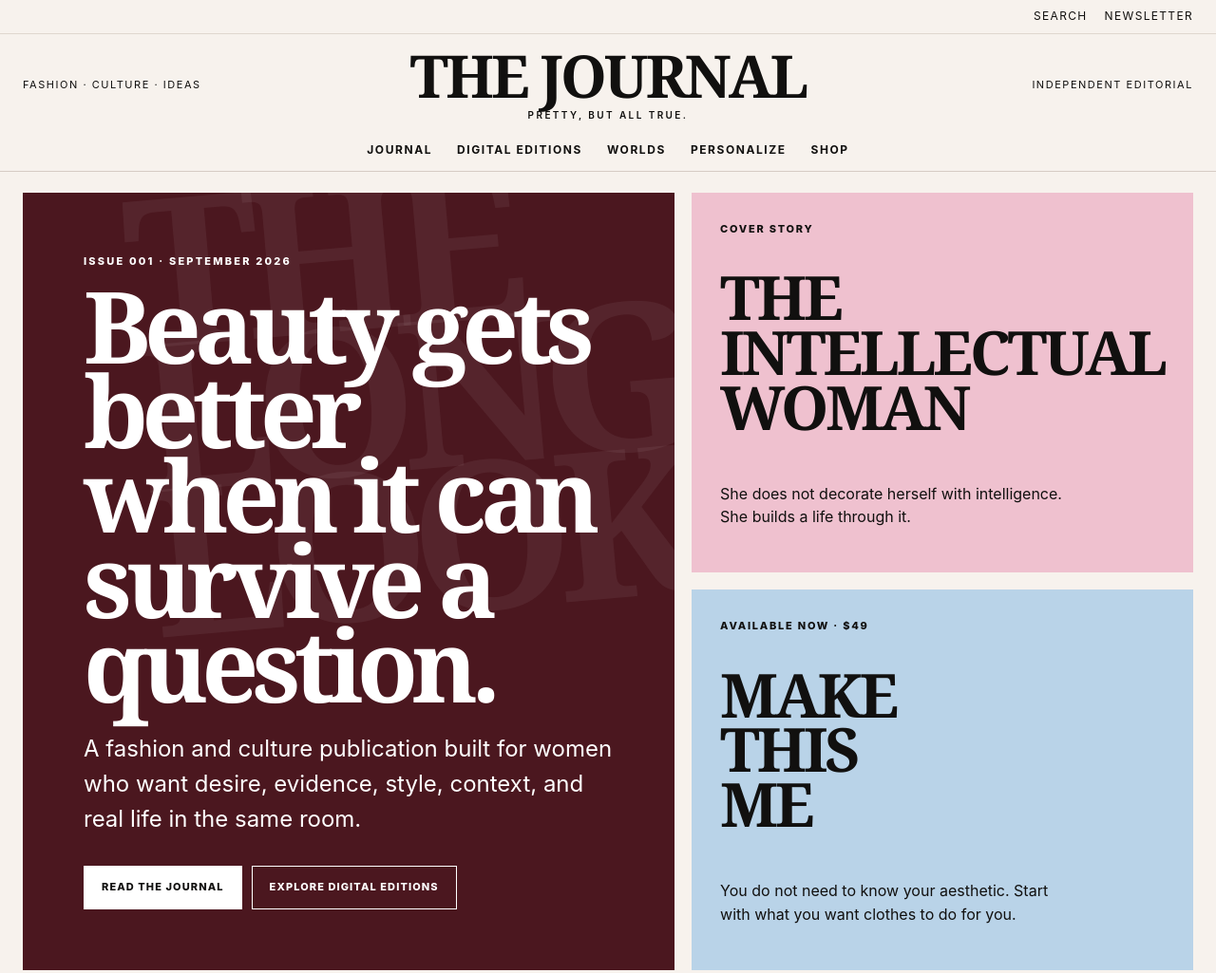
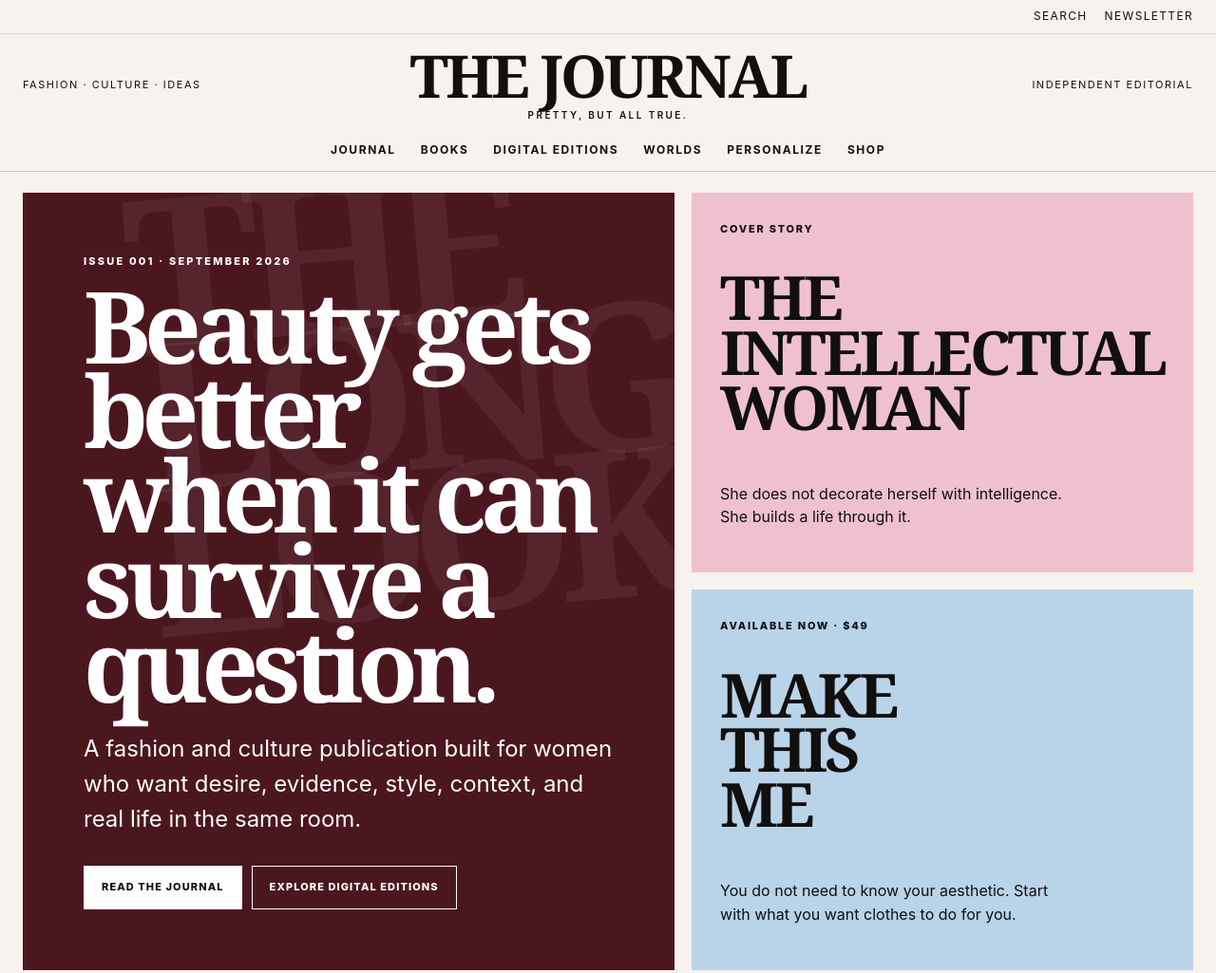
Before and after one commit to brookiecookie-lab/belle.site, a plain HTML site: page public-editorial-launch/index.html in a window 1280 px wide. Shown: the top 1025 px of the page at 95% size. Drawn offline with Linux system fonts and the light colour scheme.

Commit message:
Add Books lane to editorial navigation

```diff
--- a/public-editorial-launch/index.html
+++ b/public-editorial-launch/index.html
@@ -5,10 +5,10 @@
 <meta charset="utf-8"/>
 <meta content="width=device-width,initial-scale=1" name="viewport"/>
 <meta content="#f7f2ed" name="theme-color"/>
-<title>The Journal — Fashion, ideas, worlds, and digital editions</title>
+<title>The Journal — Fashion, ideas, books, worlds, and digital editions</title>
 <meta content="An editorial world for fashion, culture, ideas, personal style, and digital editions. Pretty, but all true." name="description"/>
 <meta content="The Journal" property="og:title"/>
-<meta content="Fashion, ideas, worlds, and digital editions. Pretty, but all true." property="og:description"/>
+<meta content="Fashion, ideas, books, worlds, and digital editions. Pretty, but all true." property="og:description"/>
 <meta content="website" property="og:type"/>
 
 <link href="styles.css" rel="stylesheet"/></head>
@@ -22,13 +22,13 @@
 <div class="head-note right">Independent editorial</div>
 <button aria-controls="mainnav" aria-expanded="false" class="menu-btn">Menu</button>
 </div>
-<nav aria-label="Primary" class="nav" id="mainnav"><a href="#/journal">Journal</a><a href="#/digital">Digital Editions</a><a href="#/worlds">Worlds</a><a href="#/personalize">Personalize</a><a href="#/shop">Shop</a></nav>
+<nav aria-label="Primary" class="nav" id="mainnav"><a href="#/journal">Journal</a><a href="#/books">Books</a><a href="#/digital">Digital Editions</a><a href="#/worlds">Worlds</a><a href="#/personalize">Personalize</a><a href="#/shop">Shop</a></nav>
 </header>
 <main id="main"></main>
 <footer class="footer">
 <div class="footer-inner">
 <div><h3>THE JOURNAL</h3><p>Fashion, culture, ideas, objects, and ways of seeing — with evidence and real-life usefulness intact.</p></div>
-<div><strong>Explore</strong><a href="#/journal">Journal</a><a href="#/digital">Digital Editions</a><a href="#/worlds">Worlds</a><a href="#/shop">Shop</a></div>
+<div><strong>Explore</strong><a href="#/journal">Journal</a><a href="#/books">Books</a><a href="#/digital">Digital Editions</a><a href="#/worlds">Worlds</a><a href="#/shop">Shop</a></div>
 <div><strong>Services</strong><a href="#/personalize/world-prescription">World Prescription</a><a href="#/personalize/mini-edit">Mini Edit</a><a href="#newsletter">Newsletter</a></div>
 <div><strong>Company</strong><a href="#/about">About</a><a href="#/contact">Contact</a><a href="#/privacy">Privacy</a><a href="#/terms">Terms</a><a href="#/accessibility">Accessibility</a></div>
 </div>
```
